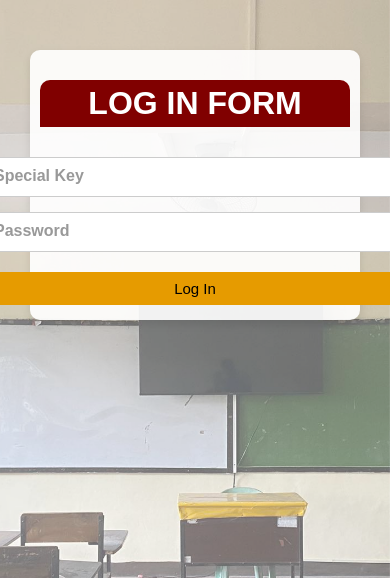
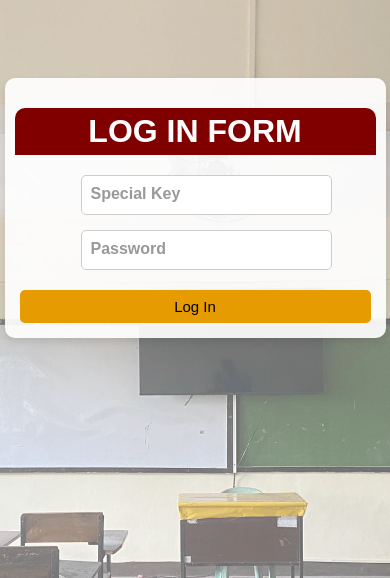
Before and after one commit to PUP-BSIT/project-digital_dynasty, a PHP site: page /works/log_in_form.html in a window 390 px wide; the page is wider, and only the part inside the window is pictured. Shown: the top 578 px of that part. Run offline with PHP 8.4, Linux system fonts and the light colour scheme.

Commit message:
add new changes

```diff
--- a/styles/log_in_styles.css
+++ b/styles/log_in_styles.css
@@ -21,17 +21,15 @@ body::before {
 }
 
 .form {
-  margin-top: px;
   position: relative;
   z-index: 1;
   padding: 20px;
   background: rgba(255, 255, 255, 0.9);
   border-radius: 10px;
-  width: 500px;
-  margin: 11% auto;
   box-shadow: 0 4px 8px rgba(0, 0, 0, 0.1);
   font-weight: bolder;
   text-align: center;
+  margin: 11% auto;
 }
 
 .form h1 {
@@ -39,7 +37,7 @@ body::before {
   color: white;
   padding: 5px;
   width: 100%;
-  margin: 15px;
+  margin: 15px 0;
   border-radius: 10px 10px 0 0;
 }
 
@@ -55,7 +53,8 @@ body::before {
 }
 
 .input-container input {
-  width: 400px;
+  width: 100%;
+  max-width: 400px;
   padding: 10px;
   border: 1px solid #ccc;
   border-radius: 5px;
@@ -89,7 +88,8 @@ form .submit {
   font-size: 15px;
   cursor: pointer;
   margin-top: 5px;
-  width: 421px;
+  width: 100%;
+  max-width: 421px;
 }
 
 .submit:hover {
@@ -153,24 +153,34 @@ form .submit {
 
 @media (max-width: 600px) {
   .form {
-    max-width: 300px;
-    margin: 50px auto;
+    width: 90%;
+    margin: 20% auto;
     padding: 15px;
   }
 
   .form h1 {
-    margin-bottom: 30px;
+    margin-bottom: 20px;
+  }
+
+  .input-container input {
+    max-width: 100%;
+  }
+
+  form .submit {
+    max-width: 100%;
   }
 }
 
 @media (min-width: 601px) and (max-width: 1024px) {
   .form {
+    width: 80%;
     max-width: 400px;
   }
 }
 
 @media (min-width: 1025px) {
   .form {
+    width: 60%;
     max-width: 600px;
   }
 }
```
Also changed, not shown: styles/class_report_styles.css (+18 -2 lines).
